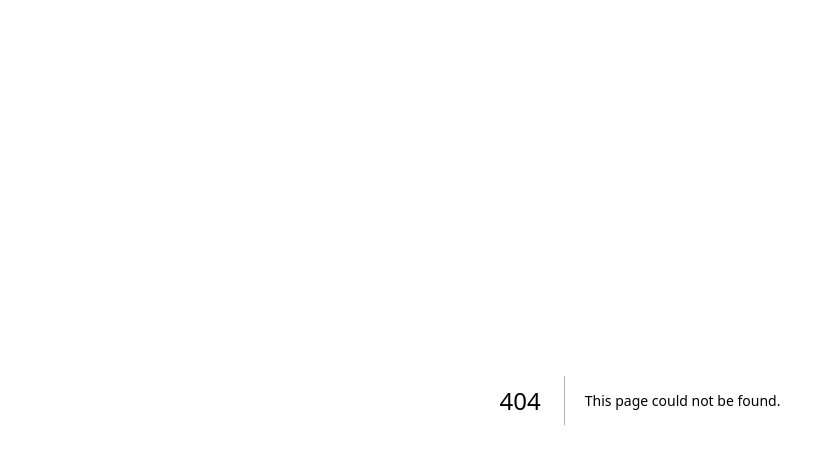
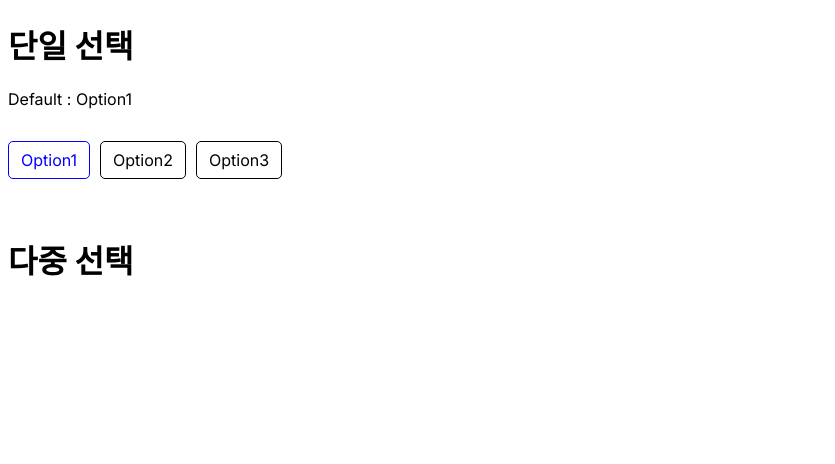
Before and after one commit to springin98/Study_Next.js, a Next.js app: page /next/selection in a window 1280 px wide. Before the commit this address had no page. Shown: the top 464 px of the page, without its empty margins (0-835 px from the left). Built offline with nearby package versions, Linux system fonts and the light colour scheme.

Commit message:
Default 존재하는 단일 선택

```diff
--- /dev/null
+++ b/src/app/(pages)/next/selection/page.tsx
@@ -0,0 +1,5 @@
+import Body from "@/components/next/selection/Body";
+
+export default function Page() {
+  return <Body />;
+}
--- a/src/app/components/next/Body.tsx
+++ b/src/app/components/next/Body.tsx
@@ -10,6 +10,9 @@ export default function Body() {
         </li>
         <li>
           <Link href={`/next/variable`}>Variable</Link>
+        </li>
+        <li>
+          <Link href={`/next/selection`}>selection</Link>
         </li>
         <li>
           <p>Utils</p>
--- /dev/null
+++ b/src/app/components/next/selection/Body.tsx
@@ -0,0 +1,48 @@
+"use client";
+import { useState } from "react";
+import { styled } from "styled-components";
+
+export default function Body() {
+  const insuranceText = ["Option1", "Option2", "Option3"];
+  const [selectedOption, setSelectedOption] = useState<string | null>(
+    "Option1"
+  );
+
+  return (
+    <>
+      <h1>단일 선택</h1>
+      <p>Default : Option1</p>
+
+      <SelectBox>
+        {insuranceText.map((text, index) => (
+          <Text
+            key={index}
+            isSelected={selectedOption === text}
+            onClick={() => {
+              setSelectedOption(text);
+            }}
+          >
+            {text}
+          </Text>
+        ))}
+      </SelectBox>
+      <br />
+
+      <h1>다중 선택</h1>
+    </>
+  );
+}
+
+const SelectBox = styled.div`
+  display: flex;
+  align-items: center;
+`;
+
+const Text = styled.p<{ isSelected: boolean }>`
+  color: ${(props) => (props.isSelected ? "blue" : "black")};
+  cursor: pointer;
+  margin-right: 10px;
+  border: 1px solid ${(props) => (props.isSelected ? "blue" : "black")};
+  padding: 8px 12px;
+  border-radius: 5px;
+`;
```
